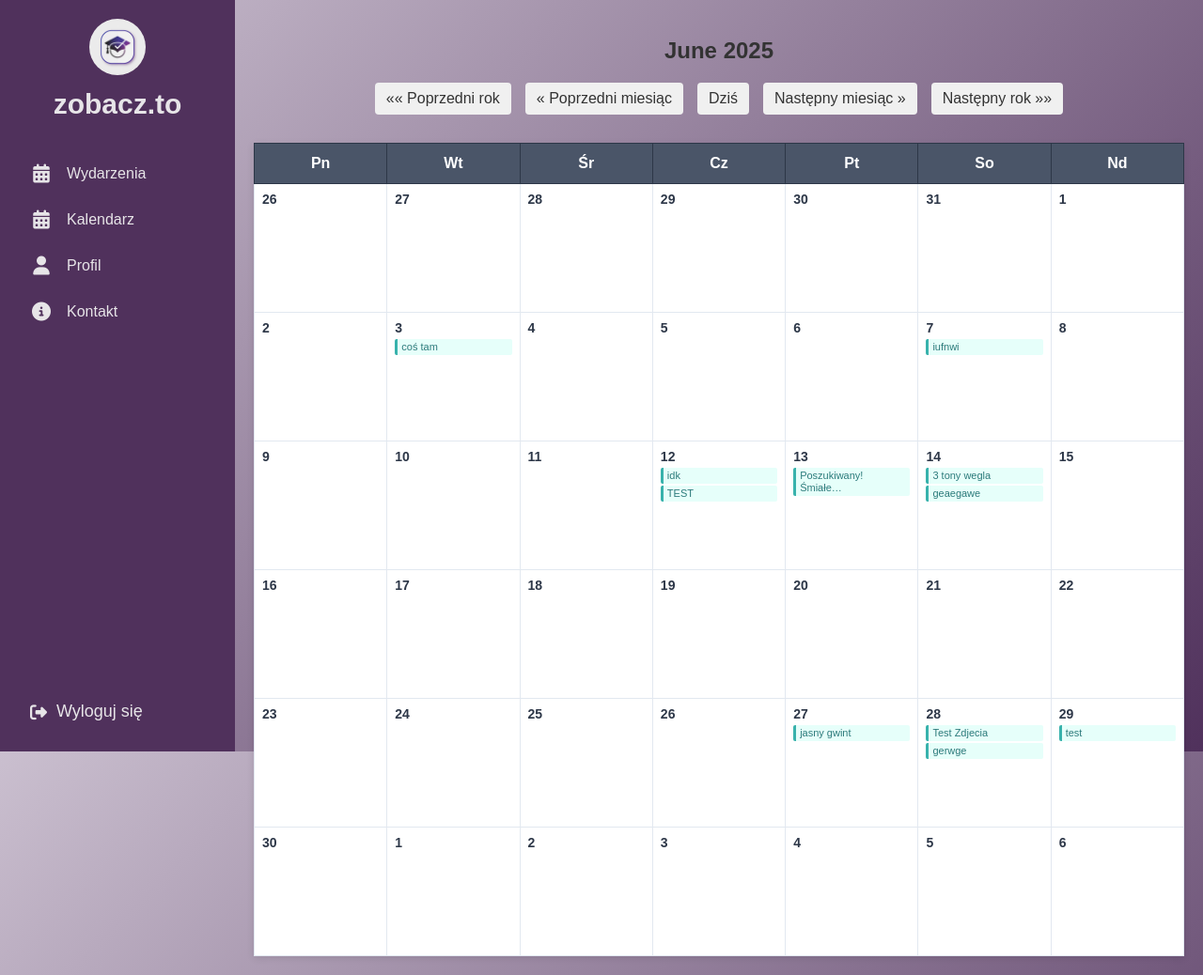
After one commit to maciej3j/zobacz.to, a Django app: page /events/calendar/custom/ in a window 1280 px wide. The commit adds this page. Shown: the whole page at 94% size. Run offline with Django 5.2, Linux system fonts and the light colour scheme; data comes from the database, SQL or seed files in the repository.

Commit message:
add a calendar

```diff
--- a/events/urls.py
+++ b/events/urls.py
@@ -15,4 +15,6 @@ urlpatterns = [
     path('mark_admin_answer_seen/', views.mark_admin_answer_seen, name='mark_admin_answer_seen'),
     path('comment/<int:comment_id>/delete/', views.delete_comment, name='delete_comment'),
     path('event/<int:event_id>/edit/', views.edit_event, name='edit_event'),
+    path("calendar/custom/", views.custom_calendar_view, name="custom-calendar"),
+    path("calendar/custom/<int:year>/<int:month>/", views.custom_calendar_view, name="custom-calendar"),
 ]
--- a/events/views.py
+++ b/events/views.py
@@ -12,7 +12,7 @@ from django.shortcuts import get_object_or_404
 from django.contrib import messages
 from django.contrib.auth.decorators import login_required, user_passes_test
 from django import forms
-from .forms import PersonalDataForm, AcademicDataForm # Upewnij się, że AcademicDataForm zawiera 'interests'
+from .forms import PersonalDataForm, AcademicDataForm
 from .models import FAQ, ContactMessage, Event
 from .forms import ContactForm, ContactAnswerForm
 from django.http import HttpResponseForbidden
@@ -20,6 +20,12 @@ from django.http import JsonResponse
 from django.template.loader import render_to_string
 from events.models import UserProfile, ContactMessage
 from accounts.models import OrganizerRequest
+from django.http import JsonResponse
+from django.core.serializers import serialize
+import calendar
+from datetime import date, datetime
+from calendar import HTMLCalendar
+
 
 class EventListView(ListView):
     model = Event
@@ -426,3 +432,38 @@ def delete_comment(request, comment_id):
     event_id = comment.event.id
     comment.delete()
     return redirect('event_detail', event_id)
+
+
+def custom_calendar_view(request, year=None, month=None):
+    today = date.today()
+    year = int(year) if year else today.year
+    month = int(month) if month else today.month
+    cal = calendar.Calendar(firstweekday=0)  # Monday start
+    month_days = cal.itermonthdates(year, month)
+
+    # Pobierz wszystkie wydarzenia w tym miesiącu
+    events = Event.objects.filter(date__year=year, date__month=month)
+    # Grupuj wydarzenia po dniu
+    events_by_day = {}
+    for event in events:
+        day = event.date.date()
+        events_by_day.setdefault(day, []).append(event)
+
+    # Dodaj wydarzenia do każdego dnia
+    month_days_with_events = []
+    for day in month_days:
+        day_events = events_by_day.get(day, [])
+        month_days_with_events.append({
+            'day': day,
+            'events': day_events
+        })
+
+    day_names = ["Pn", "Wt", "Śr", "Cz", "Pt", "So", "Nd"]
+    context = {
+        "month_days": month_days_with_events,
+        "year": year,
+        "month": month,
+        "month_name": calendar.month_name[month],
+        "day_names": day_names,
+    }
+    return render(request, "events/custom_calendar.html", context)
--- a/templates/base.html
+++ b/templates/base.html
@@ -29,6 +29,11 @@
         <i class="fas fa-calendar-alt"></i>
         <span class="label">Wydarzenia</span>
       </a>
+      <a href="{% url 'custom-calendar' %}">
+        <i class="fas fa-calendar-alt"></i>
+        <span class="label">Kalendarz</span>
+      </a>
+
       <a href="{% url 'profile' %}">
         <i class="fas fa-user"></i>
         <span class="label">Profil</span>
--- /dev/null
+++ b/templates/events/custom_calendar.html
@@ -0,0 +1,190 @@
+{% extends "base.html" %}
+{% load static %}
+{% block content %}
+<style>
+.calendar-container {
+    max-width: 1200px;
+    margin: 0 auto;
+    padding: 20px;
+}
+
+.calendar-header {
+    text-align: center;
+    margin-bottom: 20px;
+}
+
+.calendar-navigation {
+    display: flex;
+    justify-content: center;
+    gap: 15px;
+    margin-bottom: 30px;
+    flex-wrap: wrap;
+}
+
+.calendar-navigation a {
+    padding: 8px 12px;
+    background-color: #f0f0f0;
+    text-decoration: none;
+    border-radius: 4px;
+    color: #333;
+    transition: background-color 0.2s;
+}
+
+.calendar-navigation a:hover {
+    background-color: #e0e0e0;
+}
+
+.calendar-table {
+    width: 100%;
+    border-collapse: collapse;
+    box-shadow: 0 2px 8px rgba(0,0,0,0.1);
+    background: white;
+}
+
+.calendar-table th {
+    background-color: #4a5568;
+    color: white;
+    padding: 12px 8px;
+    text-align: center;
+    font-weight: bold;
+    border: 1px solid #2d3748;
+}
+
+.calendar-table td {
+    width: 14.28%; /* 100% / 7 days */
+    height: 120px;
+    vertical-align: top;
+    padding: 8px;
+    border: 1px solid #e2e8f0;
+    position: relative;
+    background-color: #fff;
+}
+
+.calendar-table td:hover {
+    background-color: #f7fafc;
+}
+
+.day-number {
+    font-weight: bold;
+    font-size: 14px;
+    color: #2d3748;
+    margin-bottom: 4px;
+}
+
+.events-list {
+    list-style: none;
+    padding: 0;
+    margin: 0;
+    font-size: 11px;
+}
+
+.events-list li {
+    margin-bottom: 2px;
+    padding: 2px 4px;
+    background-color: #e6fffa;
+    border-left: 3px solid #38b2ac;
+    border-radius: 2px;
+    line-height: 1.2;
+}
+
+.events-list li:hover {
+    background-color: #b2f5ea;
+}
+
+.events-list a {
+    color: #2c7a7b;
+    text-decoration: none;
+    display: block;
+    word-wrap: break-word;
+    hyphens: auto;
+}
+
+.events-list a:hover {
+    color: #285e61;
+    text-decoration: underline;
+}
+
+/* Responsive design */
+@media (max-width: 768px) {
+    .calendar-container {
+        padding: 10px;
+    }
+
+    .calendar-table td {
+        height: 100px;
+        padding: 4px;
+    }
+
+    .events-list {
+        font-size: 10px;
+    }
+
+    .calendar-navigation {
+        gap: 8px;
+    }
+
+    .calendar-navigation a {
+        padding: 6px 8px;
+        font-size: 12px;
+    }
+}
+
+@media (max-width: 480px) {
+    .calendar-table td {
+        height: 80px;
+        padding: 2px;
+    }
+
+    .day-number {
+        font-size: 12px;
+    }
+
+    .events-list {
+        font-size: 9px;
+    }
+}
+</style>
+
+<div class="calendar-container">
+    <div class="calendar-header">
+        <h2>{{ month_name }} {{ year }}</h2>
+    </div>
+
+    <div class="calendar-navigation">
+        <a href="{% url 'custom-calendar' year=year|add:'-1' month=month %}">&laquo;&laquo; Poprzedni rok</a>
+        <a href="{% url 'custom-calendar' year=year month=month|add:'-1' %}">&laquo; Poprzedni miesiąc</a>
+        <a href="{% url 'custom-calendar' %}">Dziś</a>
+        <a href="{% url 'custom-calendar' year=year month=month|add:'1' %}">Następny miesiąc &raquo;</a>
+        <a href="{% url 'custom-calendar' year=year|add:'1' month=month %}">Następny rok &raquo;&raquo;</a>
+    </div>
+
+    <table class="calendar-table">
+        <thead>
+            <tr>
+                {% for day_name in day_names %}
+                <th>{{ day_name }}</th>
+                {% endfor %}
+            </tr>
+        </thead>
+        <tbody>
+            <tr>
+            {% for day_data in month_days %}
+                {% if forloop.counter0|divisibleby:7 and not forloop.first %}
+                    </tr><tr>
+                {% endif %}
+                <td>
+                    <div class="day-number">{{ day_data.day.day }}</div>
+                    {% if day_data.events %}
+                        <ul class="events-list">
+                        {% for event in day_data.events %}
+                            <li><a href="{% url 'event_detail' event.id %}" title="{{ event.title }}">{{ event.title|truncatechars:20 }}</a></li>
+                        {% endfor %}
+                        </ul>
+                    {% endif %}
+                </td>
+            {% endfor %}
+            </tr>
+        </tbody>
+    </table>
+</div>
+{% endblock %}
```
